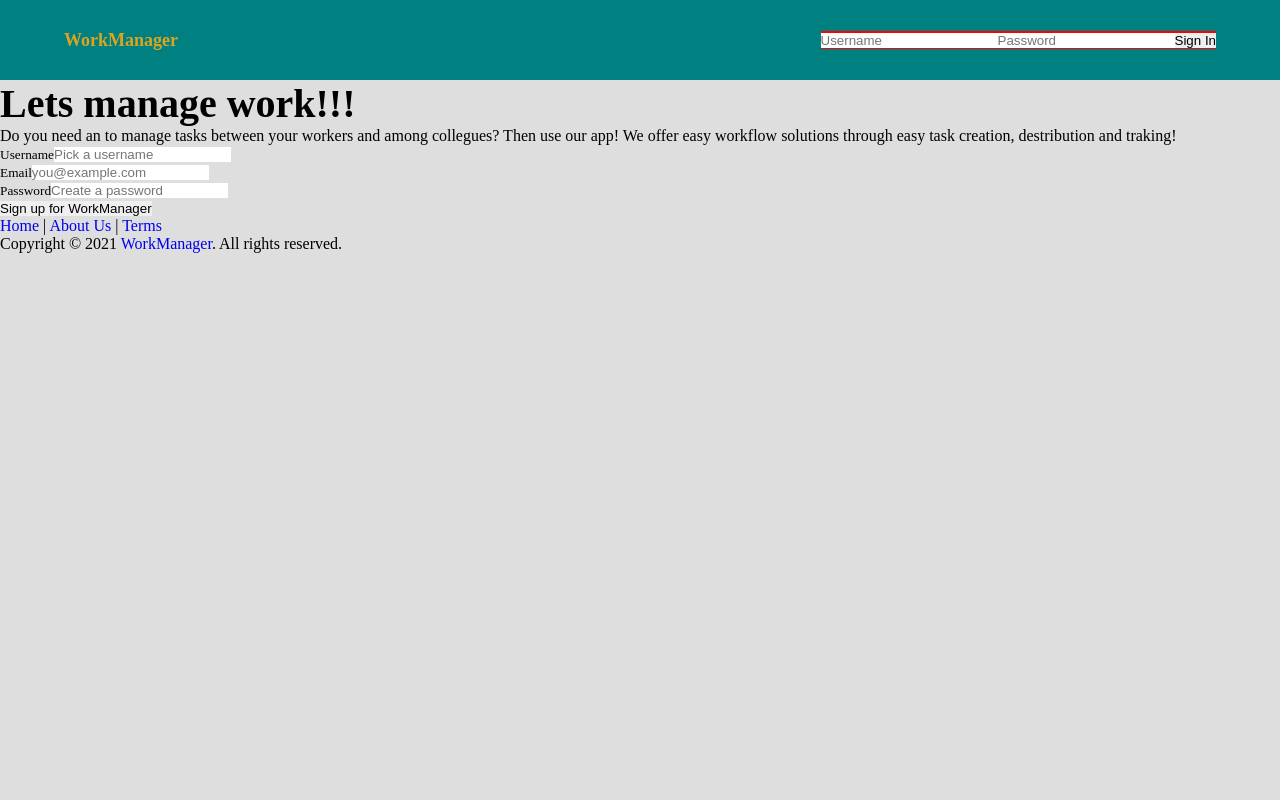
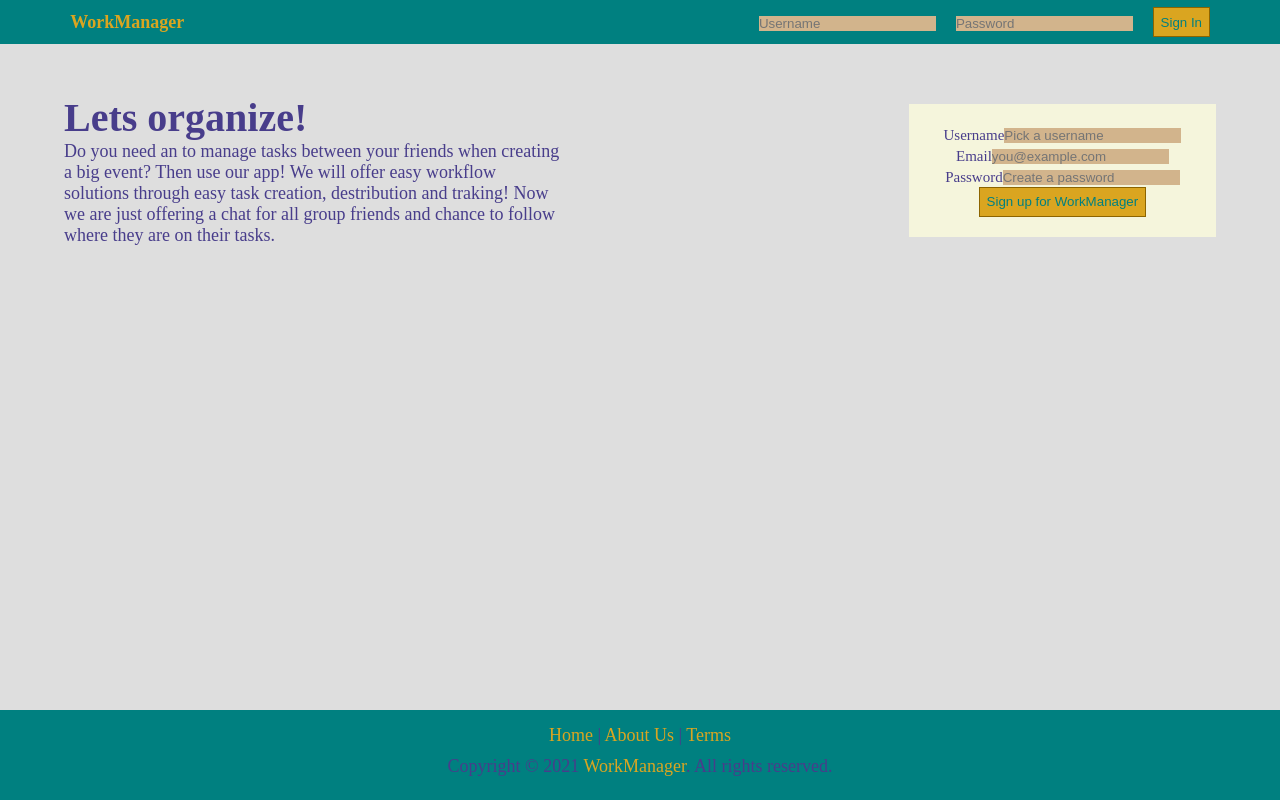
Before and after one commit to TTanev/reactProjectFrontend, a React app: page / in a window 1280 px wide. Built offline with nearby package versions, Linux system fonts and the light colour scheme.

Commit message:
html css and basic components

```diff
--- a/package.json
+++ b/package.json
@@ -35,6 +35,7 @@
   "dependencies": {
     "browserlist": "^1.0.1",
     "react": "^17.0.2",
-    "react-dom": "^17.0.2"
+    "react-dom": "^17.0.2",
+    "react-router-dom": "^5.2.0"
   }
 }
--- /dev/null
+++ b/src/components/About.js
@@ -0,0 +1,18 @@
+import React, { useEffect } from "react"
+import Page from "./Page"
+
+function About() {
+  return (
+    <Page title="About Us" tac={true}>
+      <h2>About Us!!</h2>
+      <p>Lorem ipsum dolor sit amet consectetur adipisicing elit. Exercitationem, libero perferendis. Facilis assumenda quasi molestias libero, ad totam consequuntur vel?</p>
+      <p>Lorem ipsum dolor sit amet consectetur adipisicing elit. Exercitationem, libero perferendis. Facilis assumenda quasi molestias libero, ad totam consequuntur vel?</p>
+      <h2>Here is our location</h2>
+      <div>
+        <h1>GOOGLE MAPS</h1>
+      </div>
+    </Page>
+  )
+}
+
+export default About
--- /dev/null
+++ b/src/components/Container.js
@@ -0,0 +1,7 @@
+import React, { useEffect } from "react"
+
+function Container(props) {
+  return <div className={"wrapper marginTB " + (props.tac ? "tac" : "")}>{props.children}</div>
+}
+
+export default Container
--- /dev/null
+++ b/src/components/Footer.js
@@ -0,0 +1,31 @@
+import React from "react"
+import { Link } from "react-router-dom"
+
+function Footer() {
+  return (
+    <footer className="footer">
+      <p>
+        <Link to="/" className="footer__link">
+          Home
+        </Link>{" "}
+        |{" "}
+        <Link className="footer__link" to="/about-us">
+          About Us
+        </Link>{" "}
+        |{" "}
+        <Link className="footer__link" to="/terms">
+          Terms
+        </Link>
+      </p>
+      <p className="footer__p">
+        Copyright &copy; 2021{" "}
+        <Link to="/" className="footer__link">
+          WorkManager
+        </Link>
+        . All rights reserved.
+      </p>
+    </footer>
+  )
+}
+
+export default Footer
--- a/src/components/Header.js
+++ b/src/components/Header.js
@@ -1,24 +1,25 @@
 import React from "react"
+import { Link } from "react-router-dom"
 
 function Header() {
   return (
     <header className="header">
       <div className="wrapper">
         <h4 className="header__title">
-          <a href="/" className="header__link">
+          <Link to="/" className="header__link">
             {" "}
             WorkManager{" "}
-          </a>
+          </Link>
         </h4>
         <form className="header__form">
           <div className="header__formContainer">
-            <div className="">
-              <input name="username" className="" type="text" placeholder="Username" autocomplete="off" />
+            <div className="header__inputBox">
+              <input name="username" className="" type="text" placeholder="Username" autoComplete="off" />
             </div>
-            <div className="">
+            <div className="header__inputBox">
               <input name="password" className="" type="password" placeholder="Password" />
             </div>
-            <div className="">
+            <div className="header__button">
               <button className="">Sign In</button>
             </div>
           </div>
--- /dev/null
+++ b/src/components/HomeGuest.js
@@ -0,0 +1,43 @@
+import React, { useEffect } from "react"
+import { Link } from "react-router-dom"
+import Page from "./Page"
+
+function HomeGuest() {
+  return (
+    <Page title="HomeGues">
+      <div className="home">
+        <div className="home__left">
+          <h1 className="">Lets organize!</h1>
+          <p className="">Do you need an to manage tasks between your friends when creating a big event? Then use our app! We will offer easy workflow solutions through easy task creation, destribution and traking! Now we are just offering a chat for all group friends and chance to follow where they are on their tasks.</p>
+        </div>
+        <div className="home__right">
+          <form>
+            <div className="">
+              <label htmlFor="username-register" className="">
+                <small>Username</small>
+              </label>
+              <input id="username-register" name="username" className="" type="text" placeholder="Pick a username" autoComplete="off" />
+            </div>
+            <div className="">
+              <label htmlFor="email-register" className="">
+                <small>Email</small>
+              </label>
+              <input id="email-register" name="email" className="" type="text" placeholder="you@example.com" autoComplete="off" />
+            </div>
+            <div className="">
+              <label htmlFor="password-register" className="">
+                <small>Password</small>
+              </label>
+              <input id="password-register" name="password" className="" type="password" placeholder="Create a password" />
+            </div>
+            <button type="submit" className="">
+              Sign up for WorkManager
+            </button>
+          </form>
+        </div>
+      </div>
+    </Page>
+  )
+}
+
+export default HomeGuest
--- /dev/null
+++ b/src/components/Page.js
@@ -0,0 +1,13 @@
+import React, { useEffect } from "react"
+import Container from "./Container"
+
+function Page(props) {
+  useEffect(() => {
+    document.title = `${props.title} | App`
+    window.scrollTo(0, 0)
+  }, [])
+
+  return <Container tac={props.tac}>{props.children}</Container>
+}
+
+export default Page
--- /dev/null
+++ b/src/components/Terms.js
@@ -0,0 +1,42 @@
+import React, { useEffect } from "react"
+import Page from "./Page"
+
+function Terms() {
+  return (
+    <Page title="Terms" tac={true}>
+      <h2>Terms!</h2>
+      <p>Lorem ipsum dolor sit amet consectetur adipisicing elit. Exercitationem, libero perferendis. Facilis assumenda quasi molestias libero, ad totam consequuntur vel?</p>
+      <p>Lorem ipsum dolor sit amet consectetur adipisicing elit. Exercitationem, libero perferendis. Facilis assumenda quasi molestias libero, ad totam consequuntur vel?</p>
+      <p>Lorem ipsum dolor sit amet consectetur adipisicing elit. Exercitationem, libero perferendis. Facilis assumenda quasi molestias libero, ad totam consequuntur vel?</p>
+      <p>Lorem ipsum dolor sit amet consectetur adipisicing elit. Exercitationem, libero perferendis. Facilis assumenda quasi molestias libero, ad totam consequuntur vel?</p>
+      <p>Lorem ipsum dolor sit amet consectetur adipisicing elit. Exercitationem, libero perferendis. Facilis assumenda quasi molestias libero, ad totam consequuntur vel?</p>
+      <p>Lorem ipsum dolor sit amet consectetur adipisicing elit. Exercitationem, libero perferendis. Facilis assumenda quasi molestias libero, ad totam consequuntur vel?</p>
+      <p>Lorem ipsum dolor sit amet consectetur adipisicing elit. Exercitationem, libero perferendis. Facilis assumenda quasi molestias libero, ad totam consequuntur vel?</p>
+      <p>Lorem ipsum dolor sit amet consectetur adipisicing elit. Exercitationem, libero perferendis. Facilis assumenda quasi molestias libero, ad totam consequuntur vel?</p>
+      <p>Lorem ipsum dolor sit amet consectetur adipisicing elit. Exercitationem, libero perferendis. Facilis assumenda quasi molestias libero, ad totam consequuntur vel?</p>
+      <p>Lorem ipsum dolor sit amet consectetur adipisicing elit. Exercitationem, libero perferendis. Facilis assumenda quasi molestias libero, ad totam consequuntur vel?</p>
+      <p>Lorem ipsum dolor sit amet consectetur adipisicing elit. Exercitationem, libero perferendis. Facilis assumenda quasi molestias libero, ad totam consequuntur vel?</p>
+      <p>Lorem ipsum dolor sit amet consectetur adipisicing elit. Exercitationem, libero perferendis. Facilis assumenda quasi molestias libero, ad totam consequuntur vel?</p>
+      <p>Lorem ipsum dolor sit amet consectetur adipisicing elit. Exercitationem, libero perferendis. Facilis assumenda quasi molestias libero, ad totam consequuntur vel?</p>
+      <p>Lorem ipsum dolor sit amet consectetur adipisicing elit. Exercitationem, libero perferendis. Facilis assumenda quasi molestias libero, ad totam consequuntur vel?</p>
+      <p>Lorem ipsum dolor sit amet consectetur adipisicing elit. Exercitationem, libero perferendis. Facilis assumenda quasi molestias libero, ad totam consequuntur vel?</p>
+      <p>Lorem ipsum dolor sit amet consectetur adipisicing elit. Exercitationem, libero perferendis. Facilis assumenda quasi molestias libero, ad totam consequuntur vel?</p>
+      <p>Lorem ipsum dolor sit amet consectetur adipisicing elit. Exercitationem, libero perferendis. Facilis assumenda quasi molestias libero, ad totam consequuntur vel?</p>
+      <p>Lorem ipsum dolor sit amet consectetur adipisicing elit. Exercitationem, libero perferendis. Facilis assumenda quasi molestias libero, ad totam consequuntur vel?</p>
+      <p>Lorem ipsum dolor sit amet consectetur adipisicing elit. Exercitationem, libero perferendis. Facilis assumenda quasi molestias libero, ad totam consequuntur vel?</p>
+      <p>Lorem ipsum dolor sit amet consectetur adipisicing elit. Exercitationem, libero perferendis. Facilis assumenda quasi molestias libero, ad totam consequuntur vel?</p>
+      <p>Lorem ipsum dolor sit amet consectetur adipisicing elit. Exercitationem, libero perferendis. Facilis assumenda quasi molestias libero, ad totam consequuntur vel?</p>
+      <p>Lorem ipsum dolor sit amet consectetur adipisicing elit. Exercitationem, libero perferendis. Facilis assumenda quasi molestias libero, ad totam consequuntur vel?</p>
+      <p>Lorem ipsum dolor sit amet consectetur adipisicing elit. Exercitationem, libero perferendis. Facilis assumenda quasi molestias libero, ad totam consequuntur vel?</p>
+      <p>Lorem ipsum dolor sit amet consectetur adipisicing elit. Exercitationem, libero perferendis. Facilis assumenda quasi molestias libero, ad totam consequuntur vel?</p>
+      <p>Lorem ipsum dolor sit amet consectetur adipisicing elit. Exercitationem, libero perferendis. Facilis assumenda quasi molestias libero, ad totam consequuntur vel?</p>
+      <p>Lorem ipsum dolor sit amet consectetur adipisicing elit. Exercitationem, libero perferendis. Facilis assumenda quasi molestias libero, ad totam consequuntur vel?</p>
+      <p>Lorem ipsum dolor sit amet consectetur adipisicing elit. Exercitationem, libero perferendis. Facilis assumenda quasi molestias libero, ad totam consequuntur vel?</p>
+      <p>Lorem ipsum dolor sit amet consectetur adipisicing elit. Exercitationem, libero perferendis. Facilis assumenda quasi molestias libero, ad totam consequuntur vel?</p>
+      <p>Lorem ipsum dolor sit amet consectetur adipisicing elit. Exercitationem, libero perferendis. Facilis assumenda quasi molestias libero, ad totam consequuntur last -1?</p>
+      <p>Lorem ipsum dolor sit amet consectetur adipisicing elit. Exercitationem, libero perferendis. Facilis assumenda quasi molestias libero, ad totam consequuntur last?</p>
+    </Page>
+  )
+}
+
+export default Terms
--- a/src/index.html
+++ b/src/index.html
@@ -4,8 +4,15 @@
     <meta charset="utf-8" />
     <meta name="viewport" content="width=device-width, initial-scale=1, shrink-to-fit=no" />
     <title>TomaReact</title>
+    <style>
+      .root {
+        position: relative;
+        display: flex;
+        flex-direction: column;
+      }
+    </style>
   </head>
   <body>
-    <div id="root"></div>
+    <div id="root" class="root"></div>
   </body>
 </html>
--- a/src/index.js
+++ b/src/index.js
@@ -1,75 +1,36 @@
 import React from "react"
 import ReactDOM from "react-dom"
+import { BrowserRouter, Switch, Route } from "react-router-dom"
 
 // CSS
 import "./styles/index.scss"
 
 // components
 import Header from "./components/Header"
+import HomeGuest from "./components/HomeGuest"
+import Footer from "./components/Footer"
+import About from "./components/About"
+import Terms from "./components/Terms"
 
 function Main() {
   console.log("Main.js working")
 
   return (
-    <>
+    <BrowserRouter>
       <Header />
-      <div className="">
-        <div className="">
-          <div className="">
-            <h1 className="">Lets manage work!!!</h1>
-            <p className="">Do you need an to manage tasks between your workers and among collegues? Then use our app! We offer easy workflow solutions through easy task creation, destribution and traking!</p>
-          </div>
-          <div className="">
-            <form>
-              <div className="">
-                <label for="username-register" className="">
-                  <small>Username</small>
-                </label>
-                <input id="username-register" name="username" className="" type="text" placeholder="Pick a username" autocomplete="off" />
-              </div>
-              <div className="">
-                <label for="email-register" className="">
-                  <small>Email</small>
-                </label>
-                <input id="email-register" name="email" className="" type="text" placeholder="you@example.com" autocomplete="off" />
-              </div>
-              <div className="">
-                <label for="password-register" className="">
-                  <small>Password</small>
-                </label>
-                <input id="password-register" name="password" className="" type="password" placeholder="Create a password" />
-              </div>
-              <button type="submit" className="">
-                Sign up for WorkManager
-              </button>
-            </form>
-          </div>
-        </div>
-      </div>
-
-      <footer className="">
-        <p>
-          <a href="/" className="">
-            Home
-          </a>{" "}
-          |{" "}
-          <a className="" href="/about-us">
-            About Us
-          </a>{" "}
-          |{" "}
-          <a className="" href="/terms">
-            Terms
-          </a>
-        </p>
-        <p className="">
-          Copyright &copy; 2021{" "}
-          <a href="/" className="">
-            WorkManager
-          </a>
-          . All rights reserved.
-        </p>
-      </footer>
-    </>
+      <Switch>
+        <Route path="/" exact>
+          <HomeGuest />
+        </Route>
+        <Route path="/about-us">
+          <About />
+        </Route>
+        <Route path="/terms">
+          <Terms />
+        </Route>
+      </Switch>
+      <Footer />
+    </BrowserRouter>
   )
 }
 
--- a/src/styles/_global.scss
+++ b/src/styles/_global.scss
@@ -4,6 +4,7 @@
   padding: 0;
   margin: 0;
   border: 0;
+  box-sizing: border-box;
 }
 
 html {
@@ -12,17 +13,19 @@ html {
 
 body {
   background: variables.$bg;
-  font-size: 1.6rem;
+  color: variables.$fc1;
+  font-size: 1.8rem;
 }
 
 a {
   text-decoration: none;
+  cursor: pointer;
 
-  :hover {
+  &:hover {
+    color: variables.$secondaryLight;
+  }
+  &:active {
     color: variables.$secondaryDark;
-  }
-  :active {
-    color: variables.$secondaryLight;
   }
 }
 
@@ -38,3 +41,37 @@ h3 {
 h4 {
   font-size: 1.8rem;
 }
+
+button {
+  border: 1px solid variables.$secondaryDark;
+  // border-radius: variables.$bdS;
+  color: variables.$primary;
+  background: variables.$secondary;
+  padding: 0.5em;
+  transition: all 0.5s;
+
+  &:hover {
+    color: variables.$fc1;
+    cursor: pointer;
+    box-shadow: 2px 2px 1px 1px variables.$secondaryDark;
+  }
+
+  &:active {
+    box-shadow: inset 2px 2px 1px 1px variables.$secondaryDark;
+  }
+}
+
+form {
+  background: variables.$formBg;
+
+  input {
+    background: variables.$formInput;
+
+    &:focus {
+      box-shadow: 2px 2px 1px 1px variables.$secondaryLight;
+      color: variables.$fc1;
+    }
+  }
+}
+
+// CUSTOM
--- a/src/styles/_header.scss
+++ /dev/null
@@ -1,30 +0,0 @@
-@use "variables";
-
-.header {
-  background-color: variables.$primary;
-  height: 10vh;
-
-  .wrapper {
-    margin: 0 auto;
-
-    display: flex;
-    justify-content: space-between;
-    align-items: center;
-    height: 100%;
-  }
-
-  &__link {
-    display: block;
-    color: variables.$secondary;
-  }
-
-  &__form {
-    background-color: variables.$secondary;
-  }
-
-  &__formContainer {
-    background: red;
-    display: flex;
-    align-items: center;
-  }
-}
--- /dev/null
+++ b/src/styles/_headerFooter.scss
@@ -0,0 +1,53 @@
+@use "variables";
+
+.header {
+  background-color: variables.$primary;
+  padding: 0.7rem;
+
+  .wrapper {
+    margin: 0 auto;
+
+    display: flex;
+    justify-content: space-between;
+    align-items: center;
+    height: 100%;
+  }
+
+  &__link {
+    display: block;
+    color: variables.$secondary;
+  }
+
+  &__form {
+    background-color: transparent;
+  }
+
+  &__inputBox {
+    margin-right: 2rem;
+  }
+
+  &__formContainer {
+    display: flex;
+    align-items: center;
+  }
+}
+
+.footer {
+  background-color: variables.$primary;
+  padding-top: 1.5rem;
+  padding-bottom: 1rem;
+  text-align: center;
+  height: var(--footerHeight);
+
+  position: fixed;
+  bottom: 0;
+  width: 100%;
+
+  &__link {
+    color: variables.$secondary;
+  }
+
+  p {
+    padding-bottom: 1rem;
+  }
+}
--- /dev/null
+++ b/src/styles/_home.scss
@@ -0,0 +1,23 @@
+.home {
+  display: flex;
+  //   background: royalblue;
+  justify-content: space-between;
+
+  &__left {
+    max-width: 50rem;
+  }
+
+  &__right {
+    display: flex;
+    flex-direction: column;
+    justify-content: center;
+    align-items: center;
+    // background: green;
+    text-align: center;
+
+    form {
+      width: 24vw;
+      padding: 2rem;
+    }
+  }
+}
--- a/src/styles/_layout.scss
+++ b/src/styles/_layout.scss
@@ -1,3 +1,15 @@
+@use "variables";
+
 .wrapper {
-  width: 90vw;
+  width: 90%;
+  margin: 0 auto;
 }
+
+.marginTB {
+  margin-top: 5rem;
+  margin-bottom: calc(5rem + var(--footerHeight));
+}
+
+.tac {
+  text-align: center;
+}
--- a/src/styles/_variables.scss
+++ b/src/styles/_variables.scss
@@ -1,11 +1,24 @@
 // css variables better now
 :root {
   --text: #222;
+  --footerHeight: 9rem;
 }
-// sass variables
+// SASS VARIABLES
+// colors
 $bg: #dedede;
+$fc1: darkslateblue; //font color 1
 
 $primary: teal;
 $secondary: goldenrod;
 $secondaryDark: rgb(140, 100, 0);
 $secondaryLight: rgb(241, 218, 87);
+
+$formBg: beige;
+$formInput: tan;
+
+// other
+$bdS: 0.5rem;
+$bdM: 1rem;
+$bdL: 1.5rem;
+
+$footerHeight: 9rem;
--- a/src/styles/index.scss
+++ b/src/styles/index.scss
@@ -1,4 +1,4 @@
 @use "global";
 @use "layout";
-@use "header";
-@use "utils";
+@use "headerFooter";
+@use "home";
--- a/webpack.config.js
+++ b/webpack.config.js
@@ -62,6 +62,6 @@ module.exports = {
   devServer: {
     contentBase: "./dist",
     hot: true,
-    port: 3000,
+    port: 3100,
   },
 }
```
Also changed, not shown: src/styles/_utils.scss (deleted, +0 -15 lines), 1 other file.
